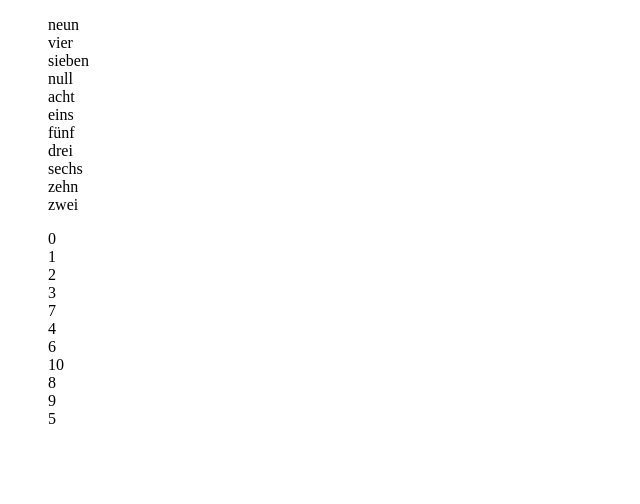
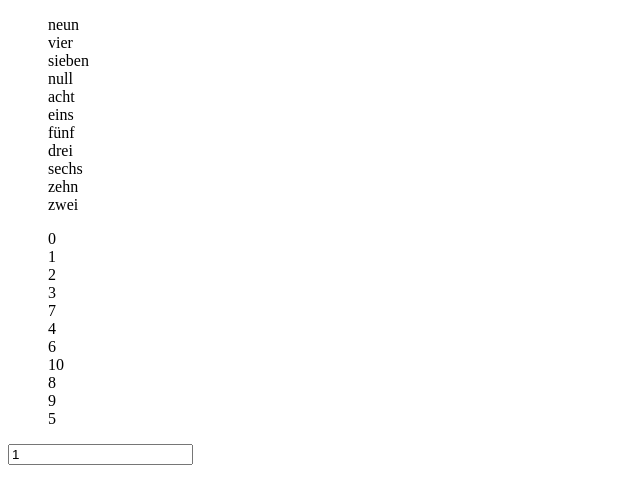
Before and after one commit to Uras67/Uras67.github.io, a plain HTML site: page DD and SORT.html in a window 1280 px wide. Shown: the whole page, without its empty margins (0-640 px from the left). Drawn offline with nearby package versions, Linux system fonts and the light colour scheme.

Commit message:
Set interval 15.04.2016

```diff
--- a/DD and SORT.html
+++ b/DD and SORT.html
@@ -21,8 +21,17 @@
             <ul id="numName"></ul>
             <ul id="numNumeric"></ul>
             <ul id="order"></ul>
+            <input type="text" id="it"/>
         </div>
         <script type="text/javascript">
+            var targetTime = 45;
+            $('#it').val(targetTime);
+            var at = setInterval(cbt(), 1000);
+            function cbt() {
+                var ct1 = $(it).val();
+                ct1 = 1;
+                $('#it').val(ct1);
+            }
             var numText = ['null', 'eins', 'zwei', 'drei', 'vier', 'fünf', 'sechs', 'sieben', 'acht', 'neun', 'zehn'];
             //var numText = ['null', 'eins', 'zwei'];
             var numbers = [];
```
